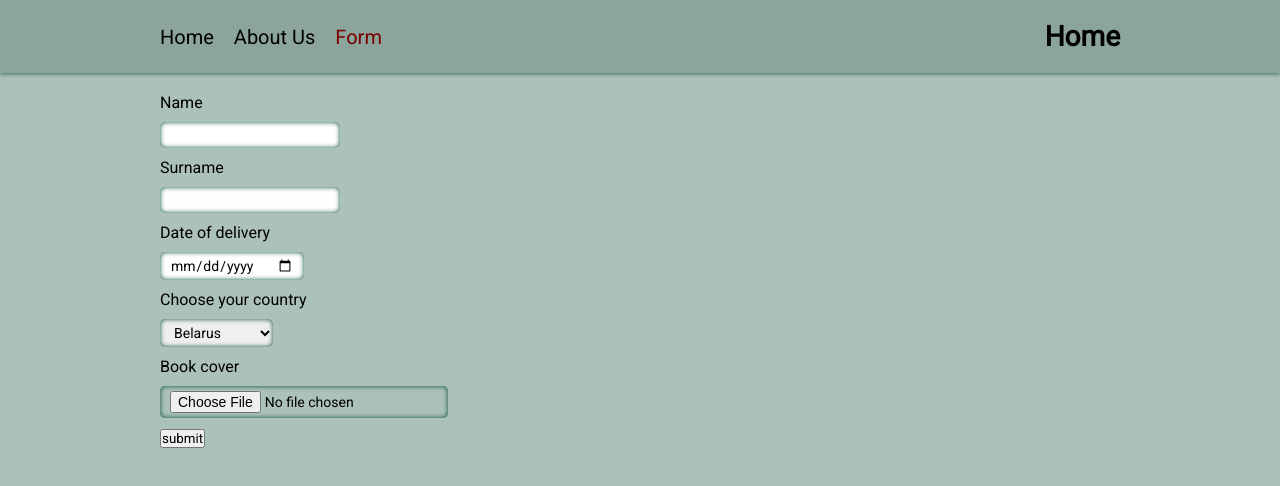
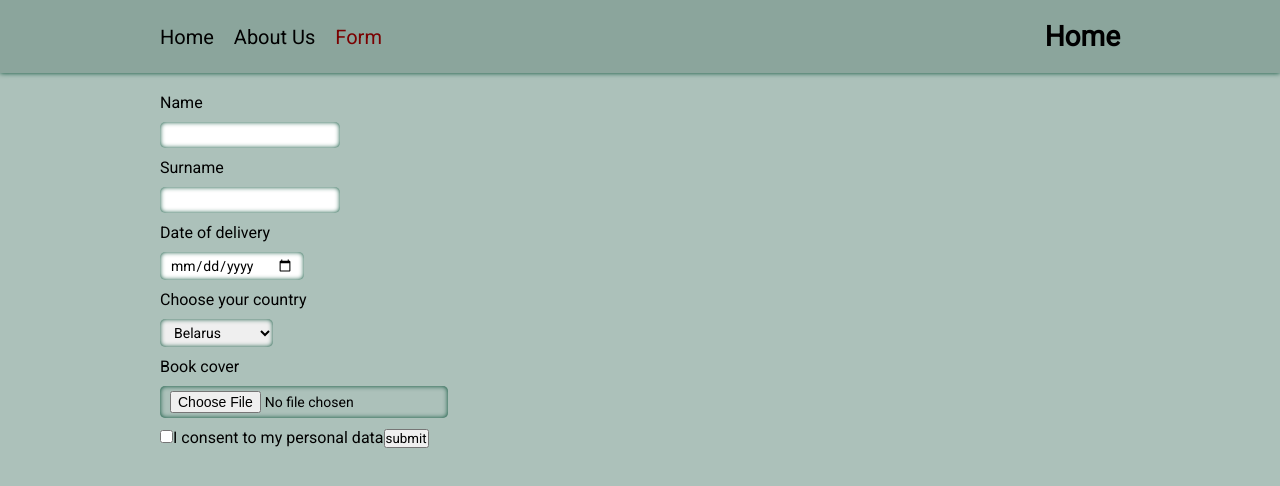
Before and after one commit to Tatiana-312/react2023q1, a React (Vite) app in the folder react-components/: page /form in a window 1280 px wide. Shown: the top 486 px of the page. Built offline with nearby package versions, Linux system fonts and the light colour scheme.

Commit message:
feat: add Checkbox

```diff
--- /dev/null
+++ b/react-components/src/components/Checkbox/Checkbox.tsx
@@ -0,0 +1,24 @@
+import React from 'react';
+import classes from './Checkbox.module.css';
+import { CheckboxProps } from './checkboxProps.interface';
+
+class Checkbox extends React.Component<CheckboxProps> {
+  constructor(props: CheckboxProps) {
+    super(props);
+  }
+  render() {
+    return (
+      <>
+        <input
+          className={classes.checkbox__data}
+          type="checkbox"
+          id={this.props.name}
+          name={this.props.name}
+        />
+        <label htmlFor={this.props.name}>{this.props.label}</label>
+      </>
+    );
+  }
+}
+
+export default Checkbox;
--- /dev/null
+++ b/react-components/src/components/Checkbox/checkboxProps.interface.ts
@@ -0,0 +1,4 @@
+export interface CheckboxProps {
+  name: string;
+  label: string;
+}
--- a/react-components/src/components/Form/Form.tsx
+++ b/react-components/src/components/Form/Form.tsx
@@ -1,6 +1,7 @@
 import Input from '../../components/Input/Input';
 import React from 'react';
 import Select from '../../components/Select/Select';
+import Checkbox from '../../components/Checkbox/Checkbox';
 
 class Form extends React.Component {
   nameInput: React.RefObject<HTMLInputElement>;
@@ -47,6 +48,7 @@ class Form extends React.Component {
           refer={this.countrySelect}
         />
         <Input type="file" label="Book cover" name="file" refer={this.fileInput} />
+        <Checkbox name="permission" label="I consent to my personal data" />
         <input type="submit" value="submit" />
       </form>
     );
```
Also changed, not shown: react-components/src/components/Checkbox/Checkbox.module.css (added).
